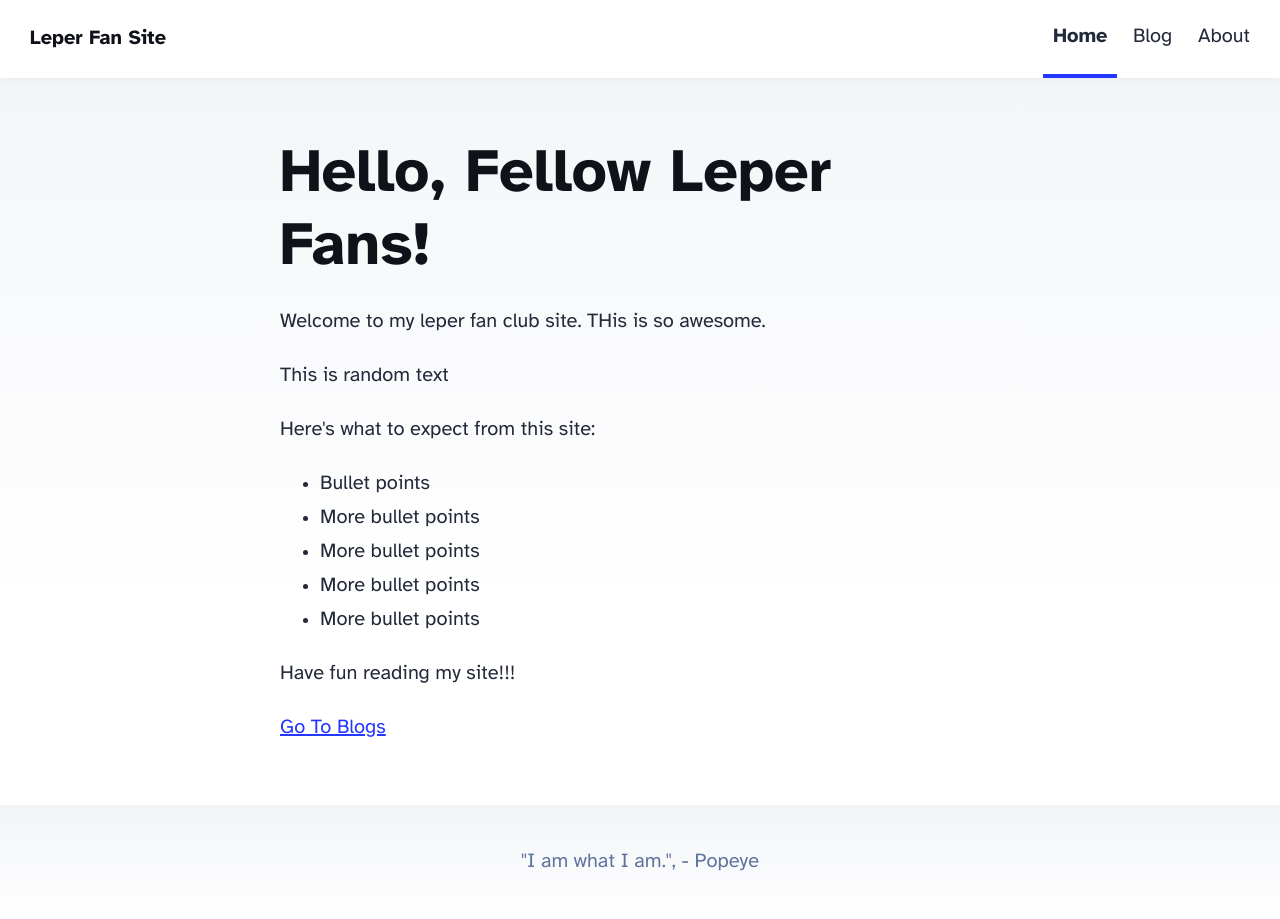
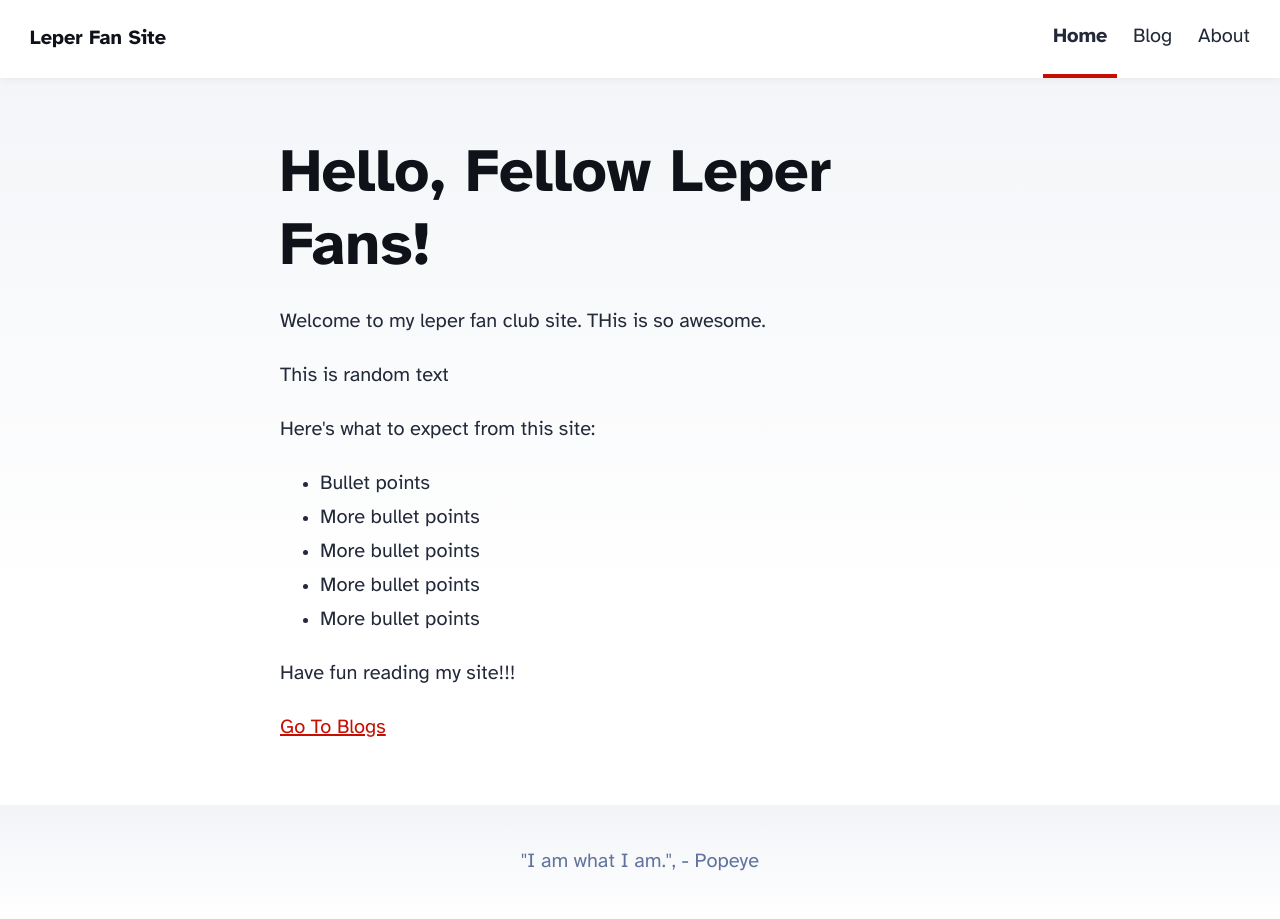
Before and after one commit to BiigFish/lepers, an Astro site: page / in a window 1280 px wide. Built offline with nearby package versions, Linux system fonts and the light colour scheme; Astro itself is replaced by a stand-in of ours.

Commit message:
Update global.css

```diff
--- a/src/styles/global.css
+++ b/src/styles/global.css
@@ -5,8 +5,8 @@
  */
 
 :root {
-	--accent: #2337ff;
-	--accent-dark: #000d8a;
+	--accent: #c60f02;
+	--accent-dark: #740e04;
 	--black: 15, 18, 25;
 	--gray: 96, 115, 159;
 	--gray-light: 229, 233, 240;
```
